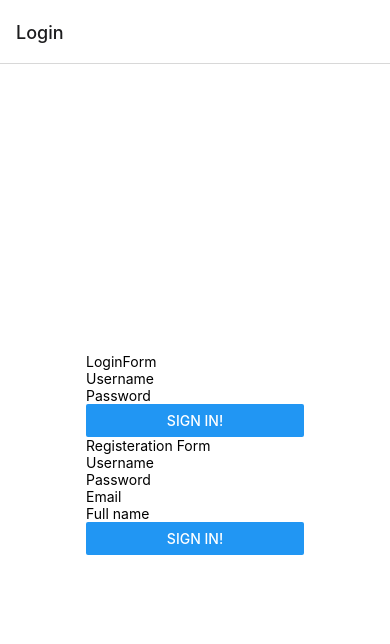
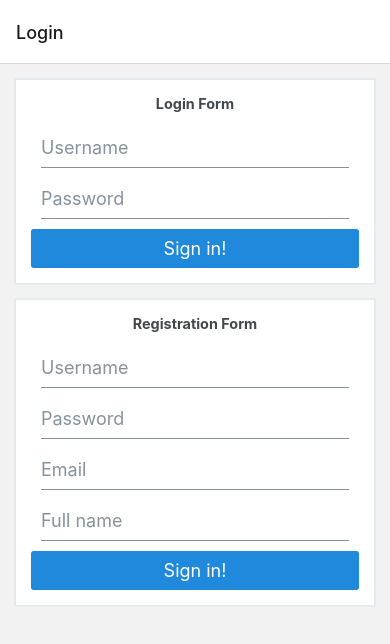
Before and after one commit to Argier96/wbma-assignments, a React Native app: screen /Single in a window 390 px wide. Shown: the top 644 px of the page. Built offline with nearby package versions, Linux system fonts and the light colour scheme.

Commit message:
Used component library and changed views

```diff
--- a/Component/LoginForm.js
+++ b/Component/LoginForm.js
@@ -1,12 +1,11 @@
-import {Button, View, Text, TextInput} from 'react-native';
-import PropTypes from 'prop-types';
 import React, {useContext} from 'react';
 import {MainContext} from '../contexts/MainContext';
 import {useAuthentication} from '../Hooks/ApiHooks';
 import AsyncStorage from '@react-native-async-storage/async-storage';
 import {Controller, useForm} from 'react-hook-form';
+import {Button, Text, Input, Card} from '@rneui/themed';
 
-const LoginForm = (props) => {
+const LoginForm = () => {
   const {setIsLoggedIn} = useContext(MainContext);
   const {postLogin} = useAuthentication();
   const {
@@ -31,13 +30,13 @@
   };
 
   return (
-    <View>
-      <Text>LoginForm</Text>
+    <Card>
+      <Card.Title>Login Form</Card.Title>
       <Controller
         control={control}
         rules={{required: true, minLength: 3}}
         render={({field: {onChange, onBlur, value}}) => (
-          <TextInput
+          <Input
             placeholder="Username"
             onBlur={onBlur}
             onChangeText={onChange}
@@ -46,17 +45,16 @@
         )}
         name="username"
       />
-      {errors.username?.type === 'required' && (
-        <Text>Username is required.</Text>
-      )}
+      {/* TODO: Fix error messages for RNE components */}
+      {errors.username?.type === 'required' && <Text>is required</Text>}
       {errors.username?.type === 'minLength' && (
-        <Text>Username should have minimum 3 characters.</Text>
+        <Text>min length is 3 characters</Text>
       )}
       <Controller
         control={control}
         rules={{required: true, minLength: 5}}
         render={({field: {onChange, onBlur, value}}) => (
-          <TextInput
+          <Input
             placeholder="Password"
             onBlur={onBlur}
             onChangeText={onChange}
@@ -66,17 +64,10 @@
         )}
         name="password"
       />
-      {errors.password?.type === 'required' && (
-        <Text>Password is required.</Text>
-      )}
-      {errors.password?.type === 'minLength' && (
-        <Text>Password should have minimum 5 characters.</Text>
-      )}
+      {errors.password && <Text>Password (min. 5 chars) is required .</Text>}
       <Button title="Sign in!" onPress={handleSubmit(logIn)} />
-    </View>
+    </Card>
   );
 };
 
-LoginForm.propTypes = {};
-
 export default LoginForm;
--- a/Component/RegisterForm.js
+++ b/Component/RegisterForm.js
@@ -1,9 +1,9 @@
-import {Button, View, Text, TextInput} from 'react-native';
+import {Card, Button, Text, Input} from '@rneui/themed';
 import React from 'react';
 import {useUser} from '../Hooks/ApiHooks';
 import {Controller, useForm} from 'react-hook-form';
 
-const RegisterForm = (props) => {
+const RegisterForm = () => {
   const {postUser} = useUser();
   const {
     control,
@@ -25,13 +25,13 @@
   };
 
   return (
-    <View>
-      <Text>Registeration Form</Text>
+    <Card>
+      <Card.Title>Registration Form</Card.Title>
       <Controller
         control={control}
         rules={{required: true, minLength: 3}}
         render={({field: {onChange, onBlur, value}}) => (
-          <TextInput
+          <Input
             placeholder="Username"
             onBlur={onBlur}
             onChangeText={onChange}
@@ -40,6 +40,7 @@
         )}
         name="username"
       />
+      {/* TODO: Fix error messages for RNE components */}
       {errors.username?.type === 'required' && <Text>is required</Text>}
       {errors.username?.type === 'minLength' && (
         <Text>min length is 3 characters</Text>
@@ -48,7 +49,7 @@
         control={control}
         rules={{required: true, minLength: 5}}
         render={({field: {onChange, onBlur, value}}) => (
-          <TextInput
+          <Input
             placeholder="Password"
             onBlur={onBlur}
             onChangeText={onChange}
@@ -63,7 +64,7 @@
         control={control}
         rules={{required: true}}
         render={({field: {onChange, onBlur, value}}) => (
-          <TextInput
+          <Input
             placeholder="Email"
             onBlur={onBlur}
             onChangeText={onChange}
@@ -77,7 +78,7 @@
         control={control}
         rules={{minLength: 3}}
         render={({field: {onChange, onBlur, value}}) => (
-          <TextInput
+          <Input
             placeholder="Full name"
             onBlur={onBlur}
             onChangeText={onChange}
@@ -91,10 +92,8 @@
       )}
 
       <Button title="Sign in!" onPress={handleSubmit(register)} />
-    </View>
+    </Card>
   );
 };
 
-RegisterForm.propTypes = {};
-
 export default RegisterForm;
--- a/Component/listItem.js
+++ b/Component/listItem.js
@@ -1,44 +1,24 @@
-import {Text, View, Image, TouchableOpacity} from 'react-native';
-import React from 'react';
 import PropTypes from 'prop-types';
 import {uploadUrl} from '../utils/variables';
+import {Avatar, ListItem as RNEListItem} from '@rneui/themed';
 
 const ListItem = ({singleMedia, navigation}) => {
   const item = singleMedia;
   return (
-    <TouchableOpacity
+    <RNEListItem
       onPress={() => {
         navigation.navigate('Single', item);
       }}
-      style={{backgroundColor: 'grey', marginTop: 10, height: 400}}
     >
-      <Image
-        style={{width: 220, height: 380, margin: 10}}
-        source={{uri: uploadUrl + item.thumbnails?.w640}}
-      />
-      <View>
-        <Text
-          style={{
-            fontStyle: 'bold',
-            fontSize: 25,
-            right: -250,
-            top: -370,
-          }}
-        >
-          {item.title}
-        </Text>
-        <Text
-          style={{
-            right: -240,
-            top: -370,
-            marginRight: 250,
-            fontSize: 15,
-          }}
-        >
+      <Avatar size="large" source={{uri: uploadUrl + item.thumbnails?.w160}} />
+      <RNEListItem.Content>
+        <RNEListItem.Title>{item.title}</RNEListItem.Title>
+        <RNEListItem.Subtitle numberOfLines={3}>
           {item.description}
-        </Text>
-      </View>
-    </TouchableOpacity>
+        </RNEListItem.Subtitle>
+      </RNEListItem.Content>
+      <RNEListItem.Chevron />
+    </RNEListItem>
   );
 };
 
--- a/package.json
+++ b/package.json
@@ -14,13 +14,15 @@
     "@react-navigation/bottom-tabs": "^6.5.3",
     "@react-navigation/native": "^6.1.2",
     "@react-navigation/native-stack": "^6.9.8",
+    "@rneui/base": "^4.0.0-rc.7",
+    "@rneui/themed": "^4.0.0-rc.7",
     "eslint-plugin-react-native": "^4.0.0",
     "expo": "~47.0.12",
     "expo-status-bar": "~1.4.2",
     "react": "18.1.0",
     "react-hook-form": "^7.42.1",
     "react-native": "0.70.5",
-    "react-native-safe-area-context": "4.4.1",
+    "react-native-safe-area-context": "^4.4.1",
     "react-native-screens": "~3.18.0"
   },
   "devDependencies": {
--- a/views/Login.js
+++ b/views/Login.js
@@ -1,5 +1,10 @@
 import React, {useContext, useEffect} from 'react';
-import {StyleSheet, View} from 'react-native';
+import {
+  Keyboard,
+  KeyboardAvoidingView,
+  Platform,
+  TouchableOpacity,
+} from 'react-native';
 import PropTypes from 'prop-types';
 import {MainContext} from '../contexts/MainContext';
 import AsyncStorage from '@react-native-async-storage/async-storage';
@@ -14,6 +19,7 @@
   const checkToken = async () => {
     try {
       const userToken = await AsyncStorage.getItem('userToken');
+      // if no token available, do nothing
       if (userToken === null) return;
       const userData = await getUserByToken(userToken);
       console.log('checkToken', userData);
@@ -29,21 +35,16 @@
   }, []);
 
   return (
-    <View style={styles.container}>
-      <LoginForm />
-      <RegisterForm />
-    </View>
+    <TouchableOpacity onPress={() => Keyboard.dismiss()} activeOpacity={1}>
+      <KeyboardAvoidingView
+        behavior={Platform.OS === 'ios' ? 'padding' : 'height'}
+      >
+        <LoginForm />
+        <RegisterForm />
+      </KeyboardAvoidingView>
+    </TouchableOpacity>
   );
 };
-
-const styles = StyleSheet.create({
-  container: {
-    flex: 1,
-    backgroundColor: '#fff',
-    alignItems: 'center',
-    justifyContent: 'center',
-  },
-});
 
 Login.propTypes = {
   navigation: PropTypes.object,
--- a/views/Profile.js
+++ b/views/Profile.js
@@ -1,5 +1,6 @@
 import React, {useContext, useEffect, useState} from 'react';
-import {StyleSheet, SafeAreaView, Text, Button, Image} from 'react-native';
+import {Button} from 'react-native';
+import {Card, Icon, ListItem} from '@rneui/themed';
 import {MainContext} from '../contexts/MainContext';
 import AsyncStorage from '@react-native-async-storage/async-storage';
 import {useTag} from '../Hooks/ApiHooks';
@@ -24,12 +25,17 @@
   }, []);
 
   return (
-    <SafeAreaView style={styles.container}>
-      <Text>Profile</Text>
-      <Image style={styles.image} source={{uri: uploadUrl + avatar}} />
-      <Text>Username: {user.username}</Text>
-      <Text>Email: {user.email}</Text>
-      <Text>Full name: {user.full_name}</Text>
+    <Card>
+      <Card.Title>{user.username}</Card.Title>
+      <Card.Image source={{uri: uploadUrl + avatar}} />
+      <ListItem>
+        <Icon name="email" />
+        <ListItem.Title>{user.email}</ListItem.Title>
+      </ListItem>
+      <ListItem>
+        <Icon name="badge" />
+        <ListItem.Title>{user.full_name}</ListItem.Title>
+      </ListItem>
       <Button
         title="Logout!"
         onPress={async () => {
@@ -43,22 +49,8 @@
           }
         }}
       />
-    </SafeAreaView>
+    </Card>
   );
 };
 
-const styles = StyleSheet.create({
-  container: {
-    flex: 1,
-    backgroundColor: '#fff',
-    alignItems: 'center',
-    justifyContent: 'center',
-    paddingTop: 40,
-  },
-  image: {
-    width: 500,
-    height: 400,
-  },
-});
-
 export default Profile;
--- a/views/Single.js
+++ b/views/Single.js
@@ -1,32 +1,33 @@
 import React from 'react';
-import {StyleSheet, SafeAreaView, Text, Image} from 'react-native';
+import {Text, Card, ListItem} from '@rneui/themed';
 import PropTypes from 'prop-types';
 import {uploadUrl} from '../utils/variables';
 
 const Single = ({route}) => {
-  const {title, description, filename, time_added: timeAdded} = route.params;
+  const {
+    title,
+    description,
+    filename,
+    time_added: timeAdded,
+    user_id: userId,
+  } = route.params;
   return (
-    <SafeAreaView style={styles.container}>
-      <Text>{title}</Text>
-      <Image
-        style={{width: 400, height: 380}}
-        source={{uri: uploadUrl + filename}}
-      />
-      <Text>{description}</Text>
-      <Text>{timeAdded}</Text>
-    </SafeAreaView>
+    <Card>
+      <Card.Title>{title}</Card.Title>
+      <Card.Divider />
+      <Card.Image source={{uri: uploadUrl + filename}} />
+      <ListItem>
+        <Text>{description}</Text>
+      </ListItem>
+      <ListItem>
+        <Text>uploaded at: {timeAdded}</Text>
+      </ListItem>
+      <ListItem>
+        <Text>by user: {userId}</Text>
+      </ListItem>
+    </Card>
   );
 };
-
-const styles = StyleSheet.create({
-  container: {
-    flex: 1,
-    backgroundColor: '#fff',
-    alignItems: 'center',
-    justifyContent: 'center',
-    paddingTop: 40,
-  },
-});
 
 Single.propTypes = {
   route: PropTypes.object,
```
Also changed, not shown: 1 other file (tests, documents, lock files or other folders).
